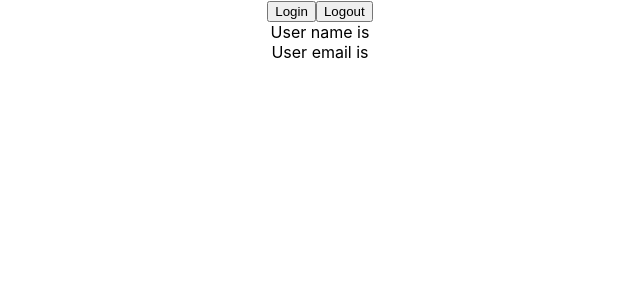
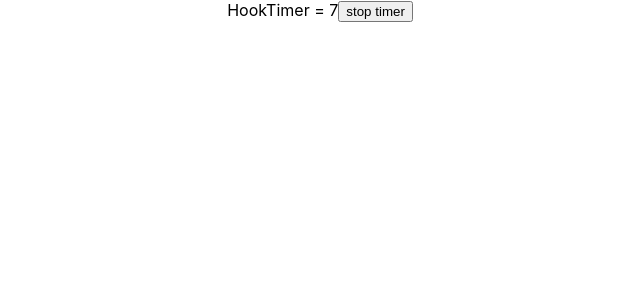
Before and after one commit to kashcodernyc/typescript-tutorial, a React (Create React App) app: page / in a window 1280 px wide. Shown: the top 300 px of the page, without its empty margins (320-960 px from the left). Built offline with nearby package versions, Linux system fonts and the light colour scheme.

Commit message:
feat(useref): typescript for useref hook

```diff
--- a/src/App.tsx
+++ b/src/App.tsx
@@ -1,36 +1,10 @@
 import './App.css';
-import { Counter } from './components/state/Counter';
-import {ThemeContextProvider } from './components/context/ThemeContext';
-import { Box } from './components/context/Box';
-import { UserContextProvider } from './components/context/UserContext';
-import { User } from './components/context/User';
+import { MutableRef} from './components/ref/MutableRef';
+function App() {
 
-function App() {
-  const personName = {
-    first: 'Prakash',
-    last: 'Subba'
-  }
-
-  const nameList = [
-    {
-      first: 'Bruce',
-      last: 'Wayne'
-    },
-    {
-      first: 'Peter',
-      last: 'Griffin'
-    },
-    {
-      first: 'The',
-      last: 'Rock'
-    },
-
-  ]
   return (
     <div className="App">
-      <UserContextProvider>
-        <User/>
-      </UserContextProvider>
+        <MutableRef/>
     </div>
   );
 }
--- /dev/null
+++ b/src/components/ref/MutableRef.tsx
@@ -0,0 +1,29 @@
+import { useState, useRef, useEffect } from 'react'
+
+export const MutableRef = () => {
+    const [timer, setTimer] = useState(0)
+    // for mutable references specify the appropirate type. for ex number incase of setimeout or setinterval
+    const interValRef = useRef<number | null>(null)
+
+    const stopTimer = () => {
+        if(interValRef.current){
+            window.clearInterval(interValRef.current)
+        }
+    }
+
+    useEffect(() => {
+        interValRef.current = window.setInterval(() => {
+            setTimer((timer) => timer +1)
+        },1000)
+        return () => {
+            stopTimer()
+        }
+    },[])
+
+    return(
+        <div>
+            HookTimer = {timer}
+            <button onClick={() => stopTimer()}>stop timer</button>
+        </div>
+    )
+}
```
Also changed, not shown: src/components/ref/DomRef.tsx (added, +17 -0 lines).
